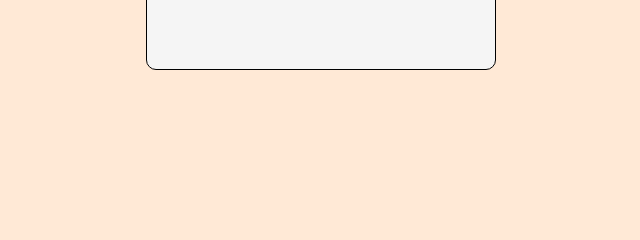
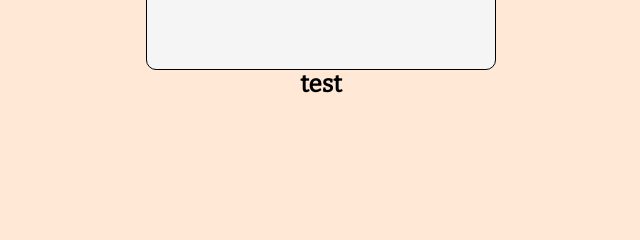
Before and after one commit to Code-Institute-Submissions/KarolSU96-PP2, a plain HTML site: page index.html in a window 1280 px wide. Shown: the part 446-686 px from the top of the page, 319-959 px from the left. Drawn offline with nearby package versions, Linux system fonts and the light colour scheme.

Commit message:
Add counter div under main div and center it horizontally

```diff
--- a/assets/css/style.css
+++ b/assets/css/style.css
@@ -72,3 +72,7 @@ i {
 .completed {
   text-decoration: line-through;
 }
+
+#task-counter {
+  text-align: center;
+}
--- a/index.html
+++ b/index.html
@@ -21,6 +21,9 @@
           <ul></ul>
         </div>
       </div>
+      <div id="task-counter">
+        <h1>test</h1>
+      </div>
     </section>
     <footer>
       <a href="https://github.com/KarolSU96" rel="github" target="_blank"
```
